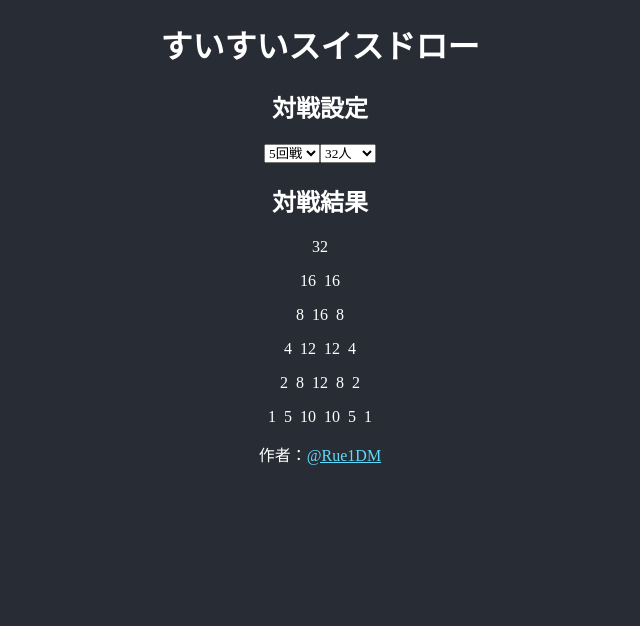
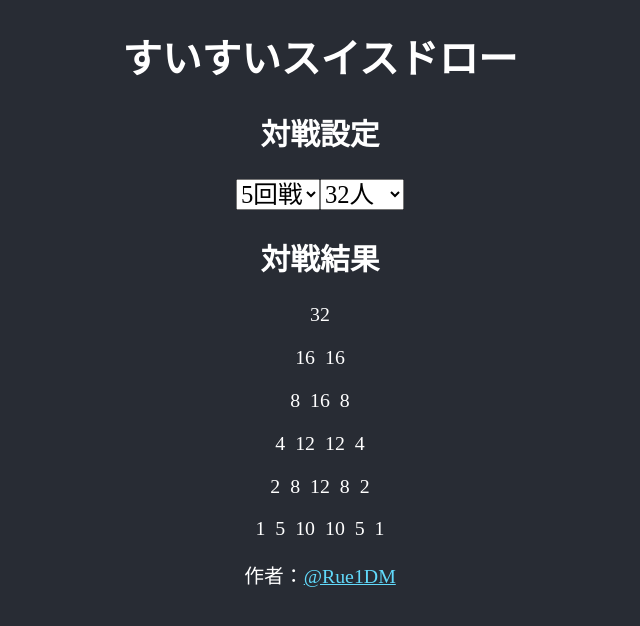
Before and after one commit to rue1-suzuki/suisuisuisu-draw, a React (Create React App) app: page / in a window 1280 px wide. Shown: the top 626 px of the page, without its empty margins (320-960 px from the left). Built offline with nearby package versions, Linux system fonts and the light colour scheme.

Commit message:
change font

```diff
--- a/src/App.css
+++ b/src/App.css
@@ -5,12 +5,14 @@ body {
   align-items: center;
   justify-content: center;
   font-family: "BIZ UDPゴシック";
+  font-size: 124%;
   color: white;
   text-align: center;
 }
 
 select {
   font-family: "BIZ UDPゴシック";
+  font-size: 124%;
 }
 
 a {
```
